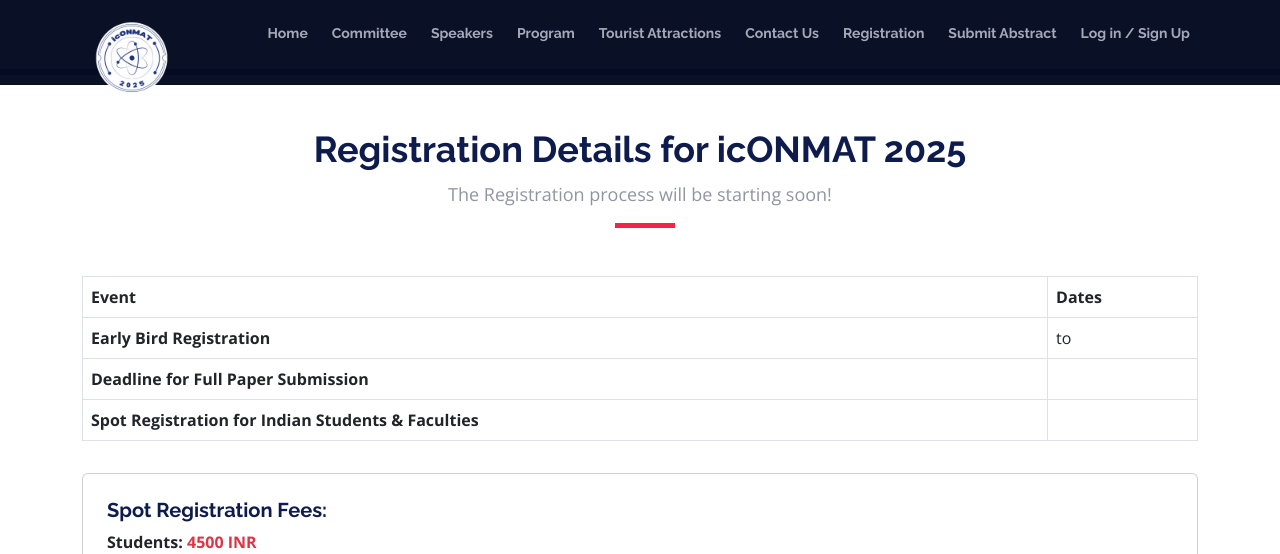
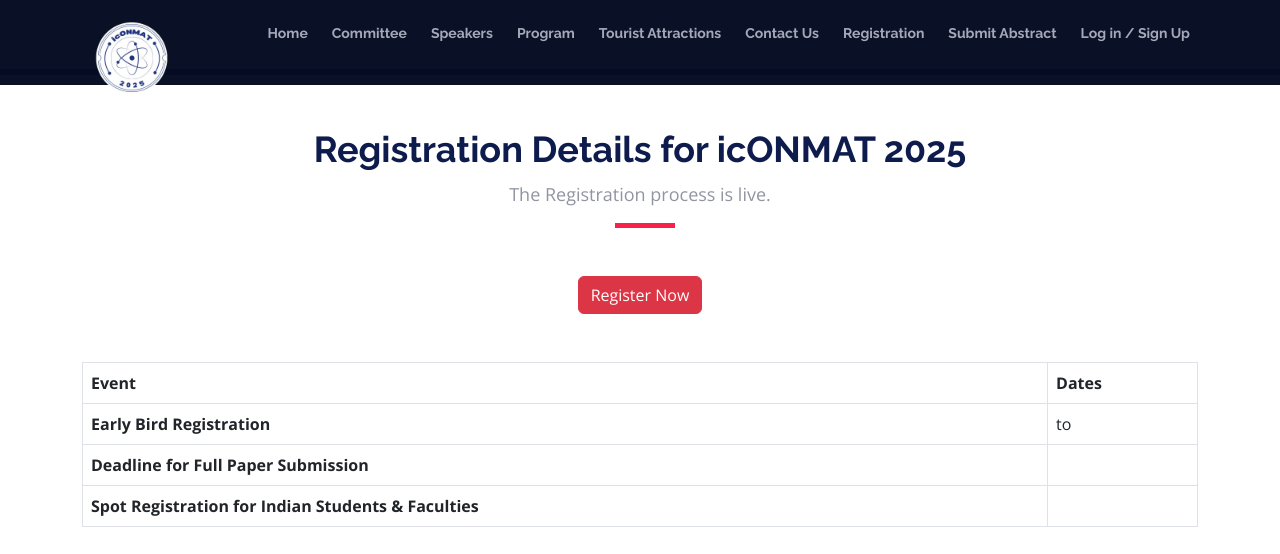
Before and after one commit to VarshaShaheen/IconMat, a Django app: template templates/home/registration.html in a window 1280 px wide. Shown: the top 554 px of the page. Run offline with Django 5.2, Linux system fonts and the light colour scheme; the template is opened without the code that fills it, so the values that code supplies are empty; parts of the project's set-up code (start-up, migrations or seed data) failed here and were passed over; some libraries are stand-ins or nearby versions.

Commit message:
feat: registration started

```diff
--- a/templates/home/registration.html
+++ b/templates/home/registration.html
@@ -7,7 +7,10 @@
             <!-- Registration Header -->
             <div class="section-header text-center mb-5 wow fadeInUp">
                 <h2 class="fw-bold display-4">Registration Details for icONMAT 2025</h2>
-                <p>The Registration process will be starting soon!</p>
+                <p>The Registration process is live.</p>
+            </div>
+            <div class="d-flex justify-content-center wow fadeInUp mb-5 ">
+                <a href="{% url 'basic_info' %}" class="btn btn-danger">Register Now</a>
             </div>
 
             <!-- Registration Dates Table -->
```
